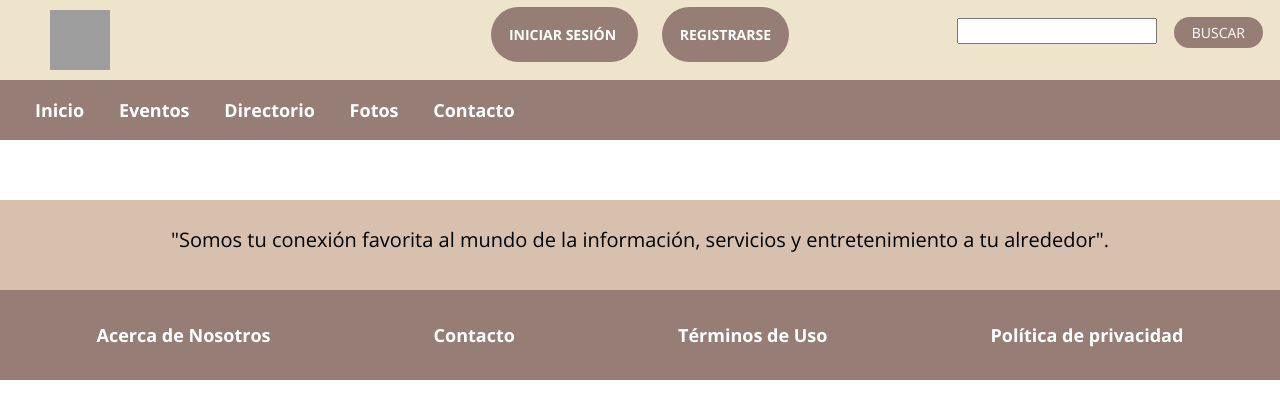
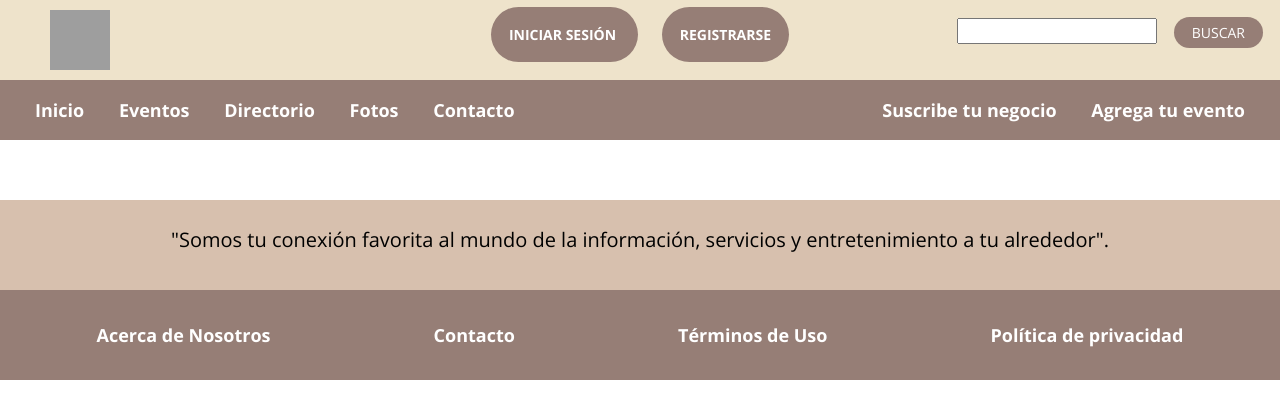
Before and after one commit to AlanTrujilloR/corporativo21, a PHP site: page /1BASE.php in a window 1280 px wide. Shown: the top 419 px of the page. Run offline with PHP 8.4, Linux system fonts and the light colour scheme; data that the repository does not hold is empty; some libraries are stand-ins or nearby versions; grey boxes are pictures that could not be loaded.

Commit message:
Update header.php

```diff
--- a/includes/templates/header.php
+++ b/includes/templates/header.php
@@ -69,7 +69,10 @@ $auth = $_SESSION['login'] ?? false;
           <a href="fotos.php" class="navegacion__enlace">Fotos</a>
           <a href="contacto.php" class="navegacion__enlace">Contacto</a>
         </div>
-
+        <div class="navegacion__usuario">
+          <a href="suscribeNegocio.php" class="navegacion__enlace">Suscribe tu negocio</a>
+          <a href="<?php echo $auth ? 'agregarEvento.php' : 'validacionLink.php'; ?>" class="navegacion__enlace">Agrega tu evento</a>
+        </div>
       </nav>
 
       <?php if ($index) : ?>
```
